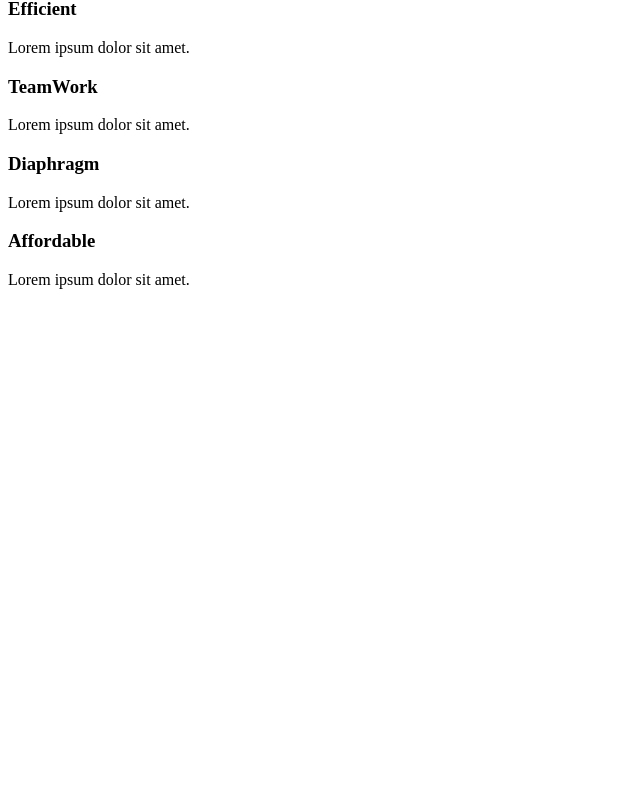
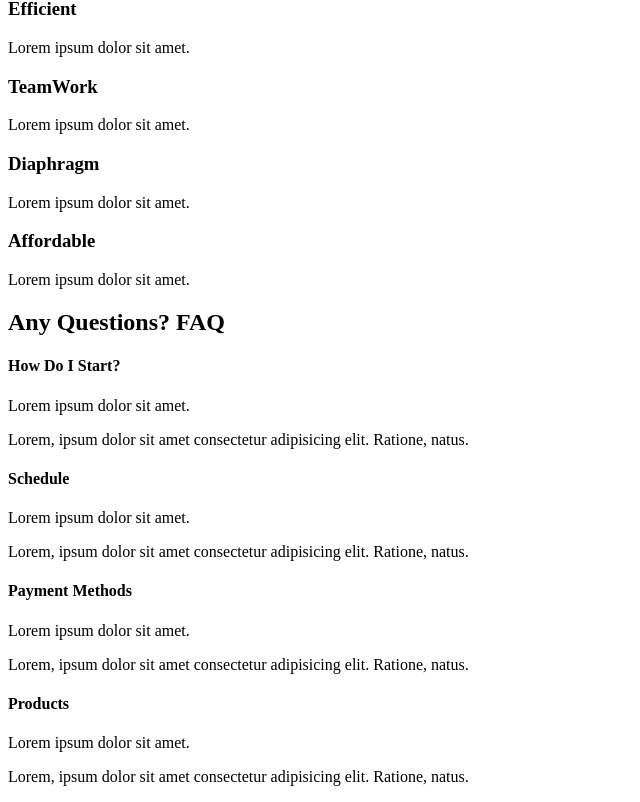
Before and after one commit to FabianUlises/project_react_portfolio, a React (Create React App) app: page / in a window 1280 px wide. Shown: the part 325-1127 px from the top of the page, without its empty margins (0-640 px from the left). Before the commit the page ends 800 px from the top, so only its background shows below. Built offline with nearby package versions, Linux system fonts and the light colour scheme.

Commit message:
Added Faq section

```diff
--- /dev/null
+++ b/src/components/FaqSection.js
@@ -0,0 +1,38 @@
+import React from "react";
+
+const FaqSection = () => {
+    return(
+        <div className="faq">
+            <h2>Any Questions? <span>FAQ</span></h2>
+            <div className="question">
+                <h4>How Do I Start?</h4>
+                <div className="answer">
+                    <p>Lorem ipsum dolor sit amet.</p>
+                    <p>Lorem, ipsum dolor sit amet consectetur adipisicing elit. Ratione, natus.</p>
+                </div>
+            </div>
+            <div className="question">
+                <h4>Schedule</h4>
+                <div className="answer">
+                    <p>Lorem ipsum dolor sit amet.</p>
+                    <p>Lorem, ipsum dolor sit amet consectetur adipisicing elit. Ratione, natus.</p>
+                </div>
+            </div>
+            <div className="question">
+                <h4>Payment Methods</h4>
+                <div className="answer">
+                    <p>Lorem ipsum dolor sit amet.</p>
+                    <p>Lorem, ipsum dolor sit amet consectetur adipisicing elit. Ratione, natus.</p>
+                </div>
+            </div>
+            <div className="question">
+                <h4>Products</h4>
+                <div className="answer">
+                    <p>Lorem ipsum dolor sit amet.</p>
+                    <p>Lorem, ipsum dolor sit amet consectetur adipisicing elit. Ratione, natus.</p>
+                </div>
+            </div>
+        </div>
+    )
+}
+export default FaqSection;
--- a/src/pages/AboutUs.js
+++ b/src/pages/AboutUs.js
@@ -1,12 +1,14 @@
 import React from "react";
 import AboutSection from './../components/AboutSection';
 import ServicesSection from '../components/ServicesSection';
+import FaqSection from '../components/FaqSection';
 
 const AboutUs = () => {
     return(
         <>
             <AboutSection />
             <ServicesSection />
+            <FaqSection />
         </>
 
     )
```
